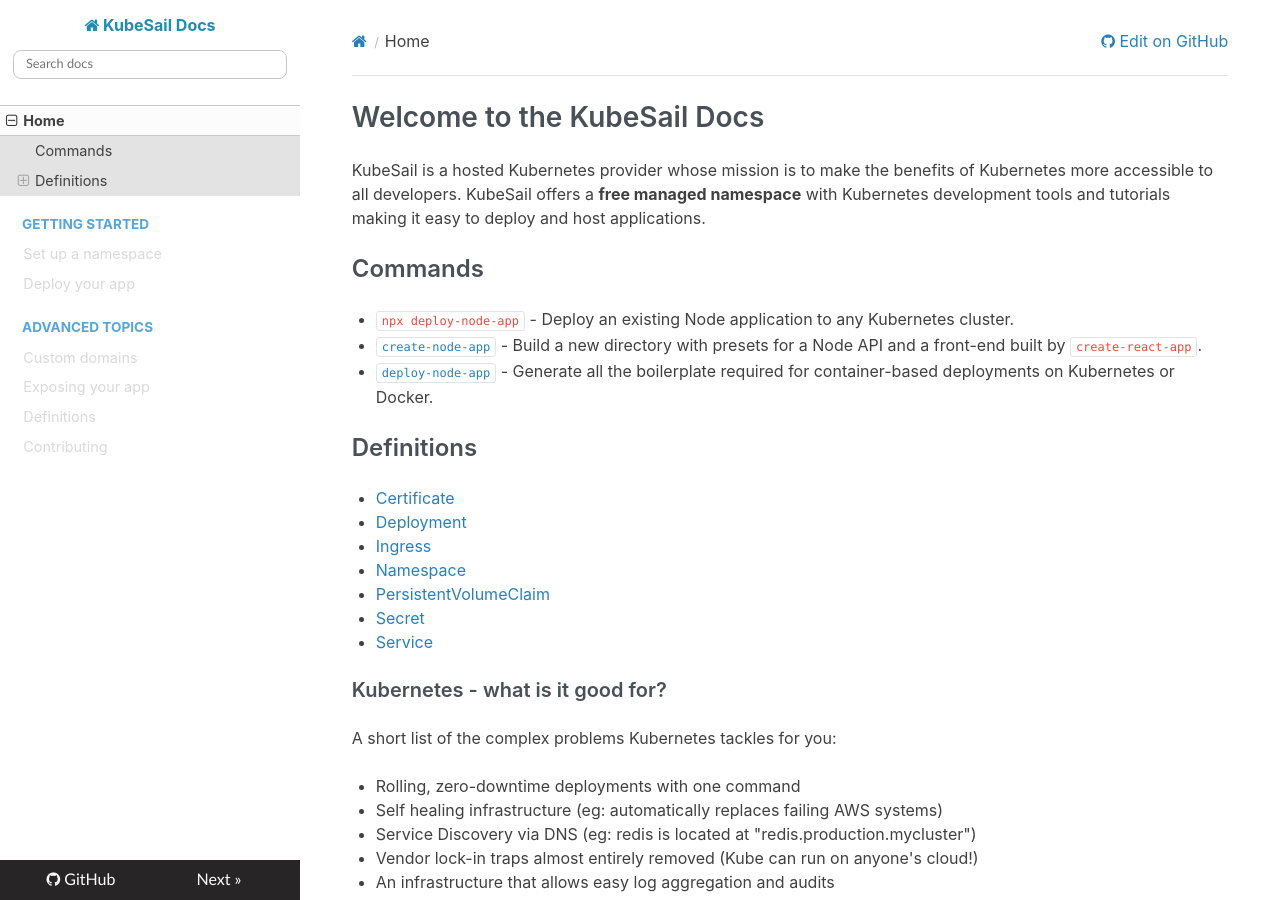
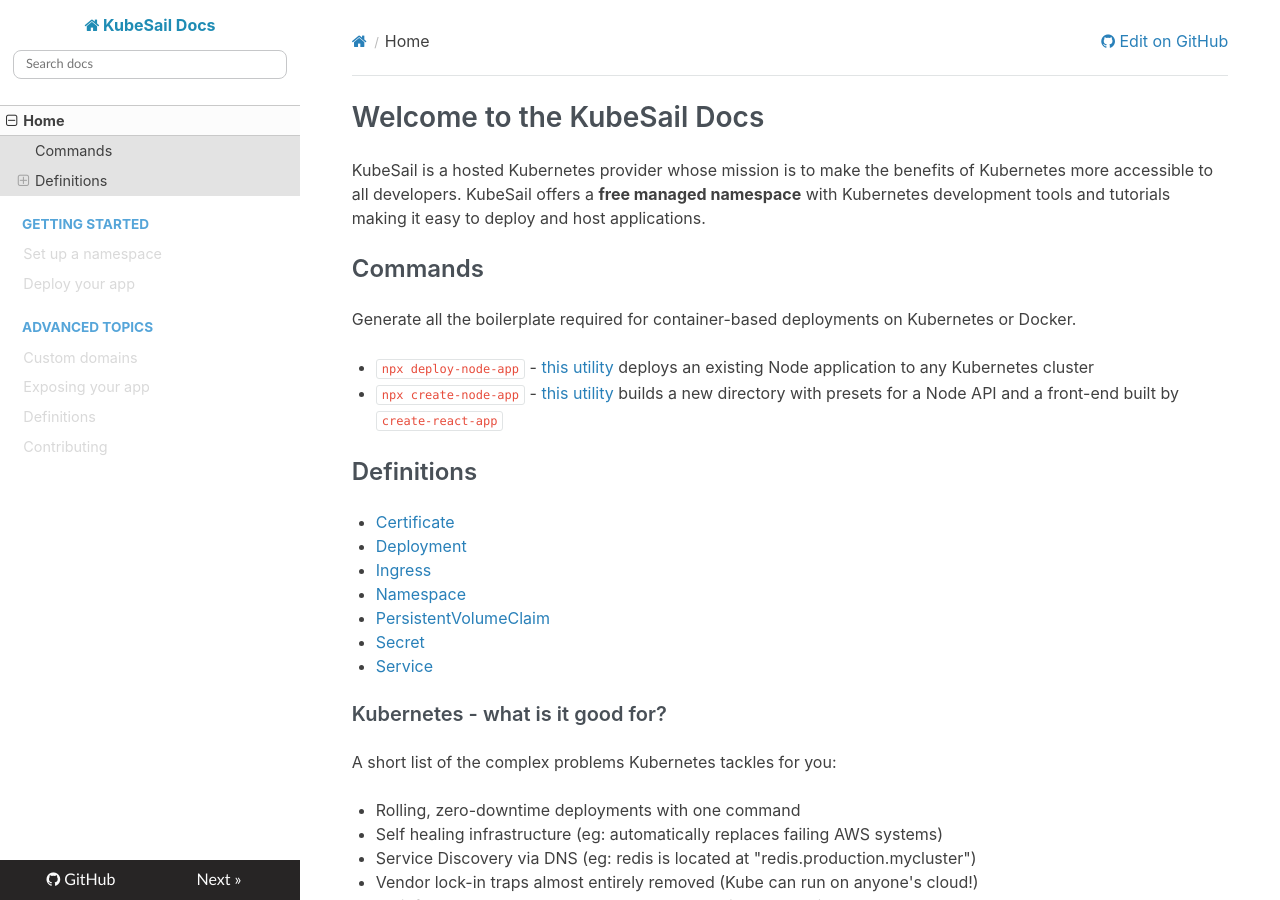
Before and after one commit to kubesail/kubesail-docs, an MkDocs documentation site: the page built from docs/README.md, in a window 1280 px wide and 900 px high. Built offline with MkDocs 1.6.1, drawn with Linux system fonts in a browser that asks for light colours; nearby versions of some CDN libraries.

```diff
--- a/docs/README.md
+++ b/docs/README.md
@@ -4,9 +4,10 @@ KubeSail is a hosted Kubernetes provider whose mission is to make the benefits o
 
 ## Commands
 
-- `npx deploy-node-app` - Deploy an existing Node application to any Kubernetes cluster.
-- [`create-node-app`](https://github.com/create-node/create-node-app) - Build a new directory with presets for a Node API and a front-end built by `create-react-app`.
-- [`deploy-node-app`](https://github.com/kubesail/deploy-node-app) - Generate all the boilerplate required for container-based deployments on Kubernetes or Docker.
+Generate all the boilerplate required for container-based deployments on Kubernetes or Docker.
+
+- `npx deploy-node-app` - [this utility](https://github.com/kubesail/deploy-node-app) deploys an existing Node application to any Kubernetes cluster
+- `npx create-node-app` - [this utility](https://github.com/create-node/create-node-app) builds a new directory with presets for a Node API and a front-end built by `create-react-app`
 
 ## Definitions
 
```
Also changed, not shown: docs/namespace.md (+1 -4 lines).
